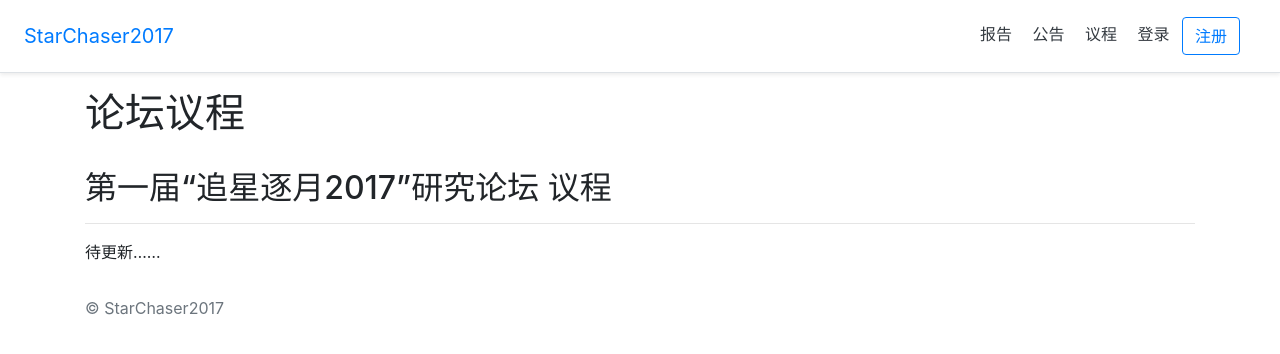
After one commit to ChenfaZheng/StarChaser2017Forum, a Django app: page /schedule/ in a window 1280 px wide. The commit adds this page. Shown: the top 354 px of the page. Run offline with Django 4.2, Linux system fonts and the light colour scheme; parts of the project's set-up code (start-up, migrations or seed data) failed here and were passed over; some libraries are stand-ins or nearby versions.

Commit message:
add schedule page

```diff
--- a/config/settings.py
+++ b/config/settings.py
@@ -134,7 +134,7 @@ AUTH_PASSWORD_VALIDATORS = [
 # Internationalization
 # https://docs.djangoproject.com/en/4.0/topics/i18n/
 
-LANGUAGE_CODE = 'en-us'
+LANGUAGE_CODE = 'zh-hans'
 
 # USE_I18N = True # i18n for internationalization
 # USE_L10N = True # l10n for localization
@@ -198,6 +198,7 @@ try:
     EMAIL_PORT = env('EMAIL_PORT')
     EMAIL_USE_TLS = env('EMAIL_USE_TLS')
     EMAIL_BACKEND = 'django.core.mail.backends.smtp.EmailBackend'
+    DEFAULT_FROM_EMAIL = env('DEFAULT_FROM_EMAIL')
 except:
     EMAIL_BACKEND = 'django.core.mail.backends.console.EmailBackend'
 
--- a/pages/urls.py
+++ b/pages/urls.py
@@ -1,9 +1,10 @@
 from django.urls import path
-from .views import HomePageView, AboutPageView
+from .views import HomePageView, AboutPageView, SchedulePageView
 
 
 urlpatterns = [
     path('about/', AboutPageView.as_view(), name='about'),
+    path('schedule/', SchedulePageView.as_view(), name='schedule'),
     # path('cover/', CoverPageView.as_view(), name='cover'),
     path('', HomePageView.as_view(), name='home'),
 ]
--- a/pages/views.py
+++ b/pages/views.py
@@ -11,3 +11,7 @@ class AboutPageView(TemplateView):
 
 # class CoverPageView(TemplateView):
 #     template_name = 'cover.html'
+
+
+class SchedulePageView(TemplateView):
+    template_name = 'schedule.html'
--- a/templates/_base.html
+++ b/templates/_base.html
@@ -19,6 +19,7 @@
       <nav class="my-2 my-md-0 mr-md-3">
         <a class="p-2 text-dark" href="{% url 'report_list' %}">报告</a>
         <a class="p-2 text-dark" href="{% url 'about' %}">公告</a>
+        <a class="p-2 text-dark" href="{% url 'schedule' %}">议程</a>
         {% if user.is_authenticated %}
           <a class="p-2 text-primary">Hi {{ user.username }}!</a>
           <a class="p-2 text-dark" href="{% url 'account_logout' %}">登出</a>
--- a/templates/about.html
+++ b/templates/about.html
@@ -35,7 +35,7 @@
     </p>
 
     <p>
-        &emsp;&emsp;<strong>报告提交：</strong>请各位在网站上注册帐号并提交报告摘要；亦可将摘要/附加材料提交至xxxxxx@xxxxxx，邮件主题为“姓名-本科学号-报告题目”
+        &emsp;&emsp;<strong>报告提交：</strong>请各位在网站上注册帐号并提交报告摘要；亦可将摘要/附加材料提交至starchaser2017@yeah.net，邮件主题为“姓名-本科学号-报告题目”
     </p>
 
     <p style="text-align:right;">
--- /dev/null
+++ b/templates/schedule.html
@@ -0,0 +1,17 @@
+{% extends '_base.html' %}
+{% block title %}Schedule{% endblock title %}
+
+{% block content %}
+    <h1>论坛议程</h1>
+
+    <br>
+
+    <h2>第一届“追星逐月2017”研究论坛 议程</h2>
+
+    <hr>
+
+    <p>
+        待更新……
+    </p>
+
+{% endblock content %}
```
